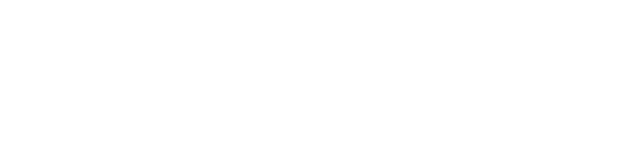
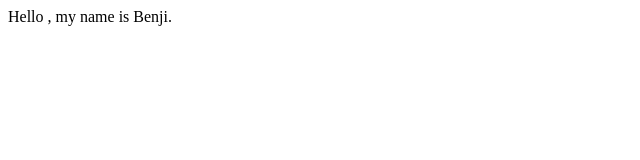
Before and after one commit to benjicisco/portfolio-porject, a website: page index.html in a window 1280 px wide. Shown: the whole page, without its empty margins (0-640 px from the left). Drawn offline with Linux system fonts and the light colour scheme.

Commit message:
Add intro text

```diff
--- a/index.html
+++ b/index.html
@@ -9,7 +9,7 @@
 </head>
 
 <body>
-
+  Hello , my name is Benji.
   <script src="script.js"></script>
 </body>
 
```
